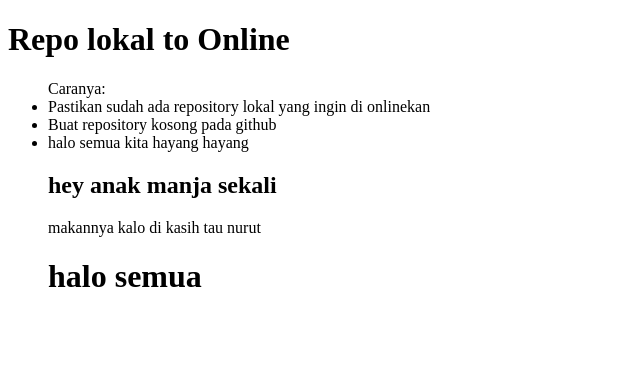
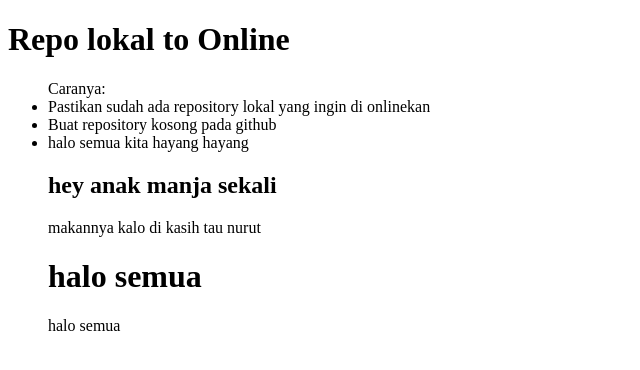
Before and after one commit to AlvitoAlfian/repo-lokal-vito, a plain HTML site: page index.html in a window 1280 px wide. Shown: the full height of the page, 0-640 px from the left. Drawn offline with Linux system fonts and the light colour scheme.

Commit message:
Update index.html

```diff
--- a/index.html
+++ b/index.html
@@ -15,6 +15,7 @@
         <h2>hey anak manja sekali</h2>
         <p>makannya kalo di kasih tau nurut</p>
         <h1>halo semua</h1>
+        <p>halo semua</p>
     </ul>
 </body>
 </html>
```
